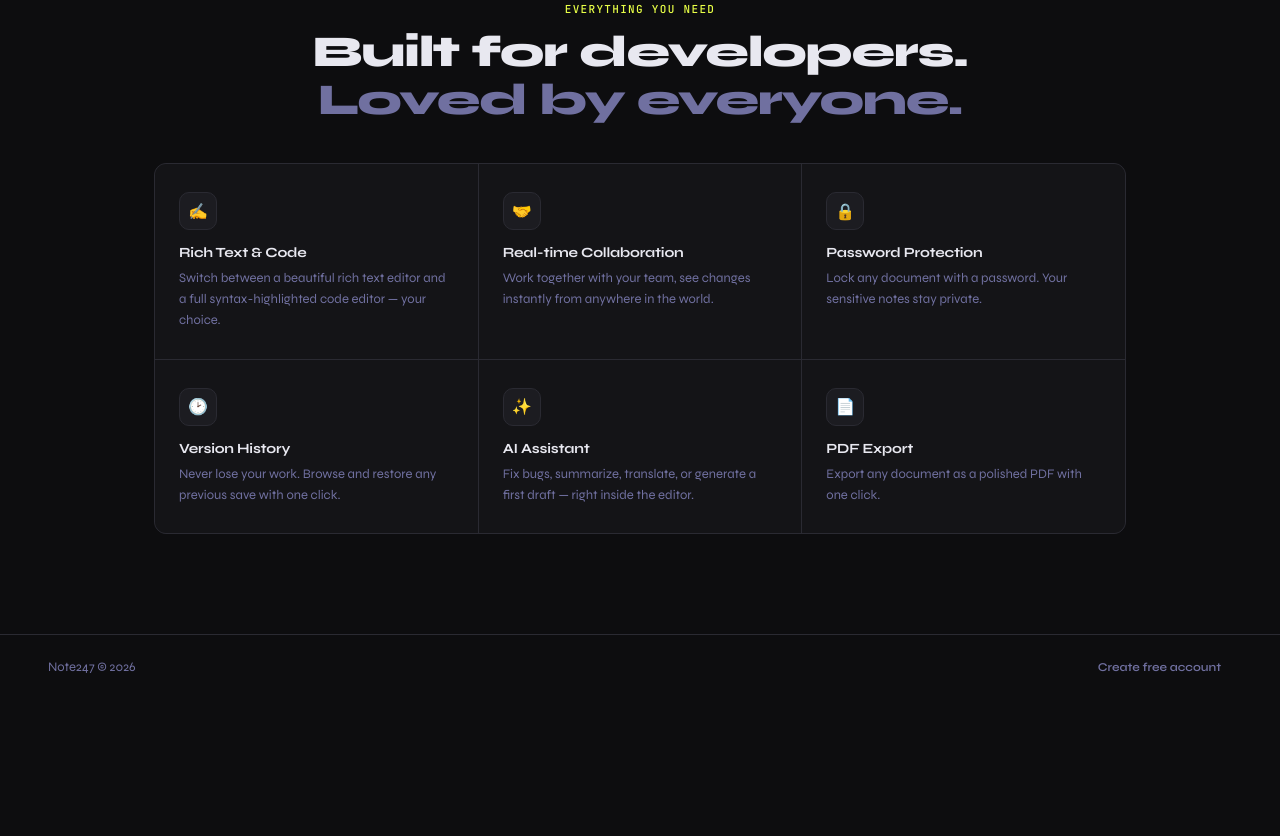
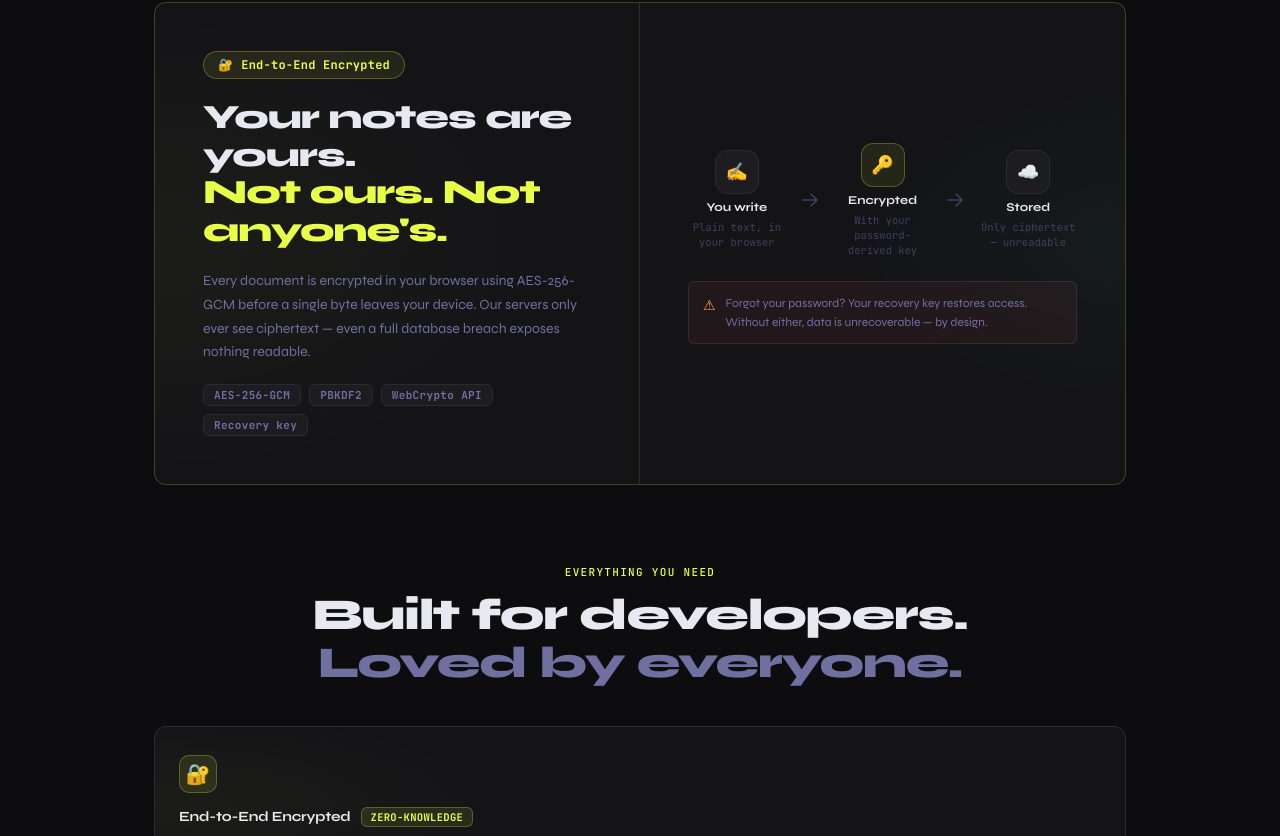
Before and after one commit to Jpeg-create/Note247-client, a React (Vite) app: page / in a window 1280 px wide. Shown: the part 904-1740 px from the top of the page. Before the commit the page ends 1603 px from the top, so only its background shows below. Built offline with nearby package versions, Linux system fonts and the light colour scheme; no server answers.

Commit message:
Add files via upload

```diff
--- a/src/pages/Home.jsx
+++ b/src/pages/Home.jsx
@@ -49,7 +49,7 @@ function StatCard({ icon, target, suffix = '', label, delta, deltaDown = false,
 }
 
 // ── Feature card with cursor spotlight ────────────────────────────────────
-function FeatureCard({ icon, title, desc }) {
+function FeatureCard({ icon, title, desc, featured = false }) {
   const ref = useRef(null);
   const onMove = e => {
     const r = ref.current.getBoundingClientRect();
@@ -58,15 +58,19 @@ function FeatureCard({ icon, title, desc }) {
   };
   const onLeave = () => { ref.current.style.setProperty('--mx', '50%'); ref.current.style.setProperty('--my', '50%'); };
   return (
-    <div ref={ref} className={styles.featureCard} onMouseMove={onMove} onMouseLeave={onLeave}>
-      <div className={styles.featureIconWrap}>{icon}</div>
-      <h3 className={styles.featureTitle}>{title}</h3>
+    <div ref={ref} className={`${styles.featureCard} ${featured ? styles.featureCardFeatured : ''}`} onMouseMove={onMove} onMouseLeave={onLeave}>
+      <div className={`${styles.featureIconWrap} ${featured ? styles.featureIconFeatured : ''}`}>{icon}</div>
+      <h3 className={styles.featureTitle}>
+        {title}
+        {featured && <span className={styles.featureBadge}>Zero-knowledge</span>}
+      </h3>
       <p className={styles.featureDesc}>{desc}</p>
     </div>
   );
 }
 
 const FEATURES = [
+  { icon: '🔐', title: 'End-to-End Encrypted',   desc: 'Your documents are encrypted in your browser before reaching our servers. We store only ciphertext — even we cannot read your notes.', featured: true },
   { icon: '✍️', title: 'Rich Text & Code',        desc: 'Switch between a beautiful rich text editor and a full syntax-highlighted code editor — your choice.' },
   { icon: '🤝', title: 'Real-time Collaboration', desc: 'Work together with your team, see changes instantly from anywhere in the world.' },
   { icon: '🔒', title: 'Password Protection',     desc: 'Lock any document with a password. Your sensitive notes stay private.' },
@@ -247,6 +251,59 @@ export default function Home() {
         </div>
       </section>
 
+      {/* E2EE SPOTLIGHT */}
+      <section className={styles.e2eeSection}>
+        <div className={styles.e2eeInner}>
+          <div className={styles.e2eeLeft}>
+            <div className={styles.e2eePill}>
+              <span>🔐</span> End-to-End Encrypted
+            </div>
+            <h2 className={styles.e2eeTitle}>
+              Your notes are yours.<br />
+              <span>Not ours. Not anyone's.</span>
+            </h2>
+            <p className={styles.e2eeDesc}>
+              Every document is encrypted in your browser using AES-256-GCM before a single byte leaves your device. Our servers only ever see ciphertext — even a full database breach exposes nothing readable.
+            </p>
+            <div className={styles.e2eeTechRow}>
+              <span className={styles.e2eeTechChip}>AES-256-GCM</span>
+              <span className={styles.e2eeTechChip}>PBKDF2</span>
+              <span className={styles.e2eeTechChip}>WebCrypto API</span>
+              <span className={styles.e2eeTechChip}>Recovery key</span>
+            </div>
+          </div>
+          <div className={styles.e2eeRight}>
+            <div className={styles.e2eeFlow}>
+              <div className={styles.e2eeStep}>
+                <div className={styles.e2eeStepIcon}>✍️</div>
+                <div className={styles.e2eeStepLabel}>You write</div>
+                <div className={styles.e2eeStepSub}>Plain text, in your browser</div>
+              </div>
+              <div className={styles.e2eeArrow}>
+                <svg width="24" height="24" viewBox="0 0 24 24" fill="none"><path d="M5 12h14M13 6l6 6-6 6" stroke="currentColor" strokeWidth="1.5" strokeLinecap="round" strokeLinejoin="round"/></svg>
+              </div>
+              <div className={styles.e2eeStep}>
+                <div className={`${styles.e2eeStepIcon} ${styles.e2eeStepAccent}`}>🔑</div>
+                <div className={styles.e2eeStepLabel}>Encrypted</div>
+                <div className={styles.e2eeStepSub}>With your password-derived key</div>
+              </div>
+              <div className={styles.e2eeArrow}>
+                <svg width="24" height="24" viewBox="0 0 24 24" fill="none"><path d="M5 12h14M13 6l6 6-6 6" stroke="currentColor" strokeWidth="1.5" strokeLinecap="round" strokeLinejoin="round"/></svg>
+              </div>
+              <div className={styles.e2eeStep}>
+                <div className={styles.e2eeStepIcon}>☁️</div>
+                <div className={styles.e2eeStepLabel}>Stored</div>
+                <div className={styles.e2eeStepSub}>Only ciphertext — unreadable</div>
+              </div>
+            </div>
+            <div className={styles.e2eeWarning}>
+              <span>⚠</span>
+              Forgot your password? Your recovery key restores access. Without either, data is unrecoverable — by design.
+            </div>
+          </div>
+        </div>
+      </section>
+
       {/* FEATURES */}
       <section className={styles.featuresSection}>
         <div className={styles.sectionHeader}>
--- a/src/pages/Home.module.css
+++ b/src/pages/Home.module.css
@@ -488,3 +488,251 @@
     transition-duration: 0.01ms !important;
   }
 }
+
+/* ── E2EE SPOTLIGHT ─────────────────────────────────────────────────────── */
+.e2eeSection {
+  padding: 0 clamp(16px,5vw,80px) 80px;
+  max-width: 1100px;
+  margin: 0 auto;
+  width: 100%;
+}
+
+.e2eeInner {
+  display: grid;
+  grid-template-columns: 1fr 1fr;
+  gap: 0;
+  border: 1px solid rgba(232,255,71,0.2);
+  border-radius: var(--radius-lg);
+  overflow: hidden;
+  background: var(--bg2);
+  position: relative;
+}
+
+/* Ambient green-yellow glow behind the whole card */
+.e2eeInner::before {
+  content: '';
+  position: absolute;
+  inset: 0;
+  pointer-events: none;
+  background:
+    radial-gradient(ellipse 70% 80% at 0% 50%, rgba(232,255,71,0.04) 0%, transparent 60%),
+    radial-gradient(ellipse 50% 60% at 100% 50%, rgba(71,255,184,0.03) 0%, transparent 55%);
+}
+
+.e2eeLeft {
+  padding: clamp(28px,4vw,48px);
+  display: flex;
+  flex-direction: column;
+  gap: 20px;
+  border-right: 1px solid rgba(232,255,71,0.12);
+  position: relative;
+  z-index: 1;
+}
+
+.e2eePill {
+  display: inline-flex;
+  align-items: center;
+  gap: 8px;
+  padding: 5px 14px;
+  background: rgba(232,255,71,0.08);
+  border: 1px solid rgba(232,255,71,0.25);
+  border-radius: 99px;
+  font-size: 12px;
+  font-weight: 700;
+  color: var(--accent);
+  font-family: var(--font-mono);
+  letter-spacing: 0.02em;
+  width: fit-content;
+}
+
+.e2eeTitle {
+  font-family: var(--font-ui);
+  font-size: clamp(22px,3.2vw,34px);
+  font-weight: 800;
+  letter-spacing: -1px;
+  line-height: 1.1;
+  color: var(--text);
+}
+
+.e2eeTitle span {
+  color: var(--accent);
+}
+
+.e2eeDesc {
+  font-size: 14px;
+  color: var(--text-dim);
+  line-height: 1.7;
+  max-width: 380px;
+}
+
+.e2eeTechRow {
+  display: flex;
+  flex-wrap: wrap;
+  gap: 8px;
+}
+
+.e2eeTechChip {
+  font-family: var(--font-mono);
+  font-size: 11px;
+  font-weight: 600;
+  padding: 3px 10px;
+  background: var(--bg3);
+  border: 1px solid var(--border);
+  border-radius: 6px;
+  color: var(--text-dim);
+  letter-spacing: 0.03em;
+}
+
+.e2eeRight {
+  padding: clamp(28px,4vw,48px);
+  display: flex;
+  flex-direction: column;
+  gap: 24px;
+  justify-content: center;
+  position: relative;
+  z-index: 1;
+}
+
+.e2eeFlow {
+  display: flex;
+  align-items: center;
+  gap: 12px;
+  flex-wrap: wrap;
+}
+
+.e2eeStep {
+  display: flex;
+  flex-direction: column;
+  align-items: center;
+  gap: 6px;
+  text-align: center;
+  flex: 1;
+  min-width: 80px;
+}
+
+.e2eeStepIcon {
+  width: 44px;
+  height: 44px;
+  border-radius: 12px;
+  background: var(--bg3);
+  border: 1px solid var(--border);
+  display: flex;
+  align-items: center;
+  justify-content: center;
+  font-size: 18px;
+}
+
+.e2eeStepAccent {
+  background: rgba(232,255,71,0.08);
+  border-color: rgba(232,255,71,0.25);
+}
+
+.e2eeStepLabel {
+  font-size: 12px;
+  font-weight: 700;
+  color: var(--text);
+}
+
+.e2eeStepSub {
+  font-size: 10.5px;
+  color: var(--text-muted);
+  font-family: var(--font-mono);
+  line-height: 1.4;
+}
+
+.e2eeArrow {
+  color: var(--text-muted);
+  flex-shrink: 0;
+  display: flex;
+  align-items: center;
+}
+
+.e2eeWarning {
+  display: flex;
+  align-items: flex-start;
+  gap: 10px;
+  padding: 12px 14px;
+  background: rgba(255,107,107,0.06);
+  border: 1px solid rgba(255,107,107,0.15);
+  border-radius: var(--radius);
+  font-size: 12px;
+  color: var(--text-dim);
+  line-height: 1.55;
+}
+
+.e2eeWarning span {
+  color: #ff9f47;
+  font-size: 14px;
+  flex-shrink: 0;
+  margin-top: 1px;
+}
+
+/* ── FEATURED FEATURE CARD ──────────────────────────────────────────────── */
+.featureCardFeatured {
+  grid-column: 1 / -1;
+  background: var(--bg2) !important;
+  border-bottom: 1px solid rgba(232,255,71,0.12) !important;
+  position: relative;
+}
+
+.featureCardFeatured::after {
+  content: '';
+  position: absolute;
+  inset: 0;
+  pointer-events: none;
+  background: radial-gradient(ellipse 60% 100% at 0% 50%, rgba(232,255,71,0.04) 0%, transparent 60%);
+}
+
+.featureIconFeatured {
+  background: rgba(232,255,71,0.1) !important;
+  border-color: rgba(232,255,71,0.25) !important;
+  font-size: 20px !important;
+}
+
+.featureBadge {
+  display: inline-flex;
+  align-items: center;
+  margin-left: 10px;
+  padding: 2px 9px;
+  background: rgba(232,255,71,0.1);
+  border: 1px solid rgba(232,255,71,0.25);
+  border-radius: 6px;
+  font-size: 10.5px;
+  font-weight: 700;
+  color: var(--accent);
+  font-family: var(--font-mono);
+  letter-spacing: 0.03em;
+  vertical-align: middle;
+  text-transform: uppercase;
+}
+
+/* ── E2EE RESPONSIVE ────────────────────────────────────────────────────── */
+@media (max-width: 768px) {
+  .e2eeInner {
+    grid-template-columns: 1fr;
+  }
+  .e2eeLeft {
+    border-right: none;
+    border-bottom: 1px solid rgba(232,255,71,0.12);
+  }
+  .e2eeFlow {
+    justify-content: center;
+  }
+  .featureCardFeatured {
+    grid-column: 1;
+  }
+}
+
+@media (max-width: 480px) {
+  .e2eeArrow {
+    transform: rotate(90deg);
+  }
+  .e2eeFlow {
+    flex-direction: column;
+    align-items: center;
+    gap: 8px;
+  }
+  .e2eeArrow {
+    transform: rotate(90deg);
+  }
+}
```
